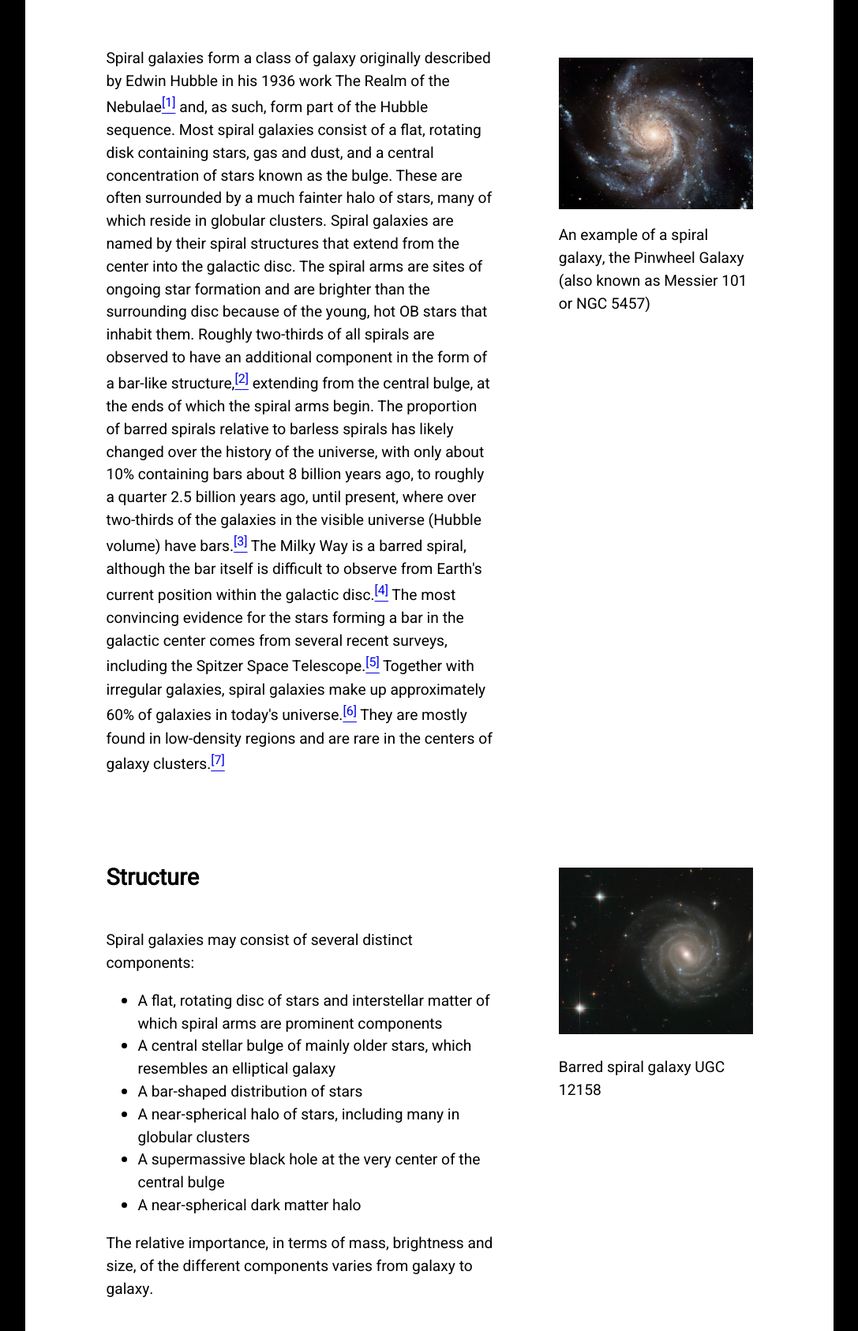
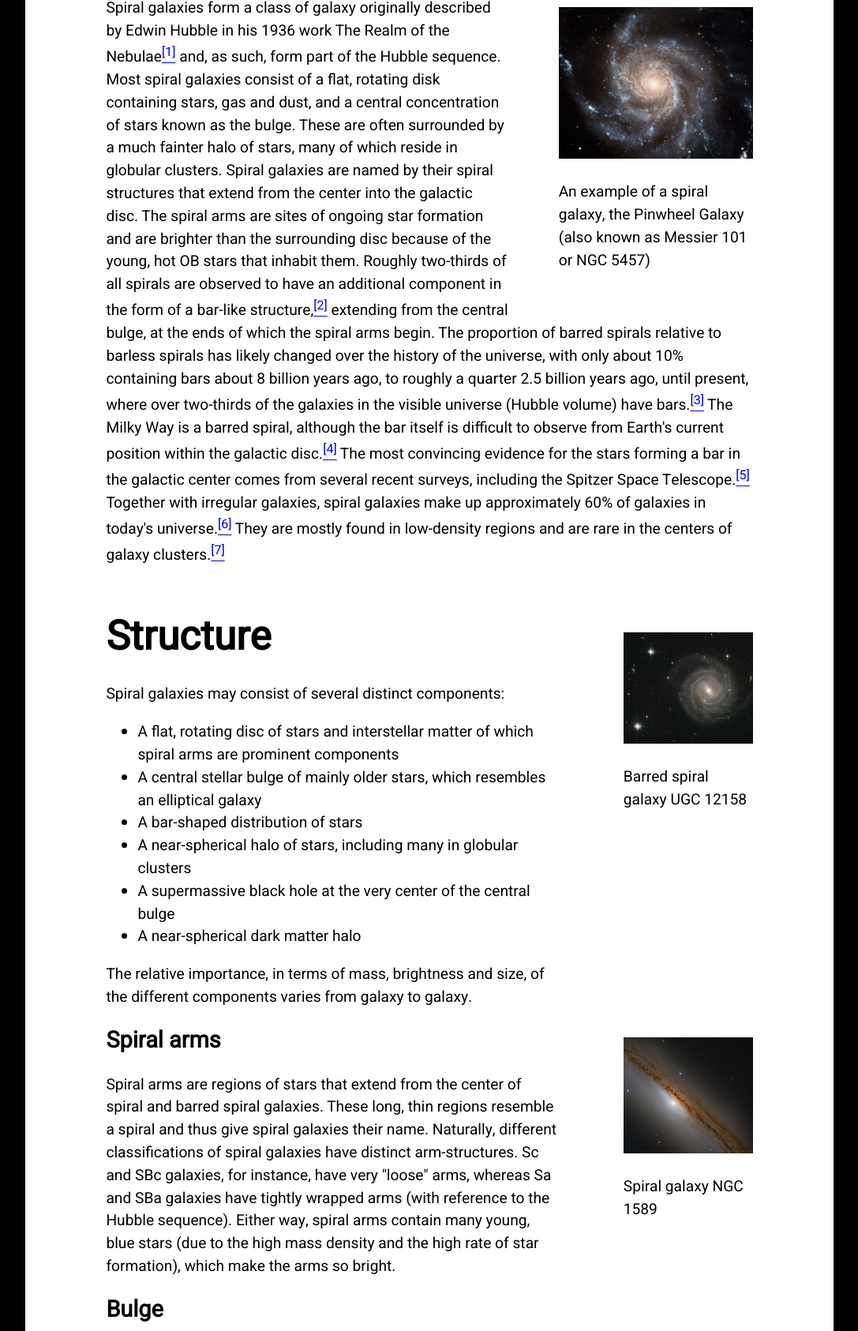
Before and after one commit to dev-zol/WebDesignWikipedia, a plain HTML site: page index.html in a window 1280 px wide. Shown: the part 487-2173 px from the top of the page at 79% size, without its empty margins (96-1183 px from the left). Drawn offline with nearby package versions, Linux system fonts and the light colour scheme.

Commit message:
Spacing and Star Rotation Fix
Fixed spacing between sections
Changed color of stars
Changed font sizes for headers

```diff
--- a/index.html
+++ b/index.html
@@ -21,6 +21,10 @@
           </div>
         </header>
         <section class="img_section">
+          <div>
+            <img src="assets/galaxy1.jpg" alt="Pinwheel galaxy" />
+            <p>An example of a spiral galaxy, the Pinwheel Galaxy (also known as Messier 101 or NGC 5457)</p>
+          </div>
           <p>Spiral galaxies form a class of galaxy originally described by Edwin Hubble in his 1936 work The Realm of the Nebulae<a href="#ref"><sup>[1]</sup></a> and, as such, form part of the Hubble sequence. Most spiral galaxies consist of a flat, rotating disk containing stars, gas and dust, and a central concentration of stars known as the bulge. These are often surrounded by a much fainter halo of stars, many of which reside in globular clusters.
 
             Spiral galaxies are named by their spiral structures that extend from the center into the galactic disc. The spiral arms are sites of ongoing star formation and are brighter than the surrounding disc because of the young, hot OB stars that inhabit them.
@@ -30,11 +34,7 @@
             The Milky Way is a barred spiral, although the bar itself is difficult to observe from Earth's current position within the galactic disc.<a href="#ref"><sup>[4]</sup></a> The most convincing evidence for the stars forming a bar in the galactic center comes from several recent surveys, including the Spitzer Space Telescope.<a href="#ref"><sup>[5]</sup></a>
 
             Together with irregular galaxies, spiral galaxies make up approximately 60% of galaxies in today's universe.<a href="#ref"><sup>[6]</sup></a> They are mostly found in low-density regions and are rare in the centers of galaxy clusters.<a href="#ref"><sup>[7]</sup></a></p>
-          <div>
-            <img src="assets/galaxy1.jpg" alt="Pinwheel galaxy" />
-            <p>An example of a spiral galaxy, the Pinwheel Galaxy (also known as Messier 101 or NGC 5457)</p>
-          </div>
-          </section>
+        </section>
         <section class="with-images">
           <div class="content">
             <h2>Structure</h2>
@@ -252,16 +252,15 @@
 
         camera = new THREE.PerspectiveCamera(75, window.innerWidth / window.innerHeight, 0.1, 1000);
         camera.position.setZ(0);
-        camera.position.setX(0);
 
-        Array(400).fill().forEach(addStar);
+        Array(300).fill().forEach(addStar);
 
         renderer = new THREE.WebGLRenderer({antialias: true});
         renderer.setPixelRatio(window.devicePixelRatio);
         renderer.setSize(window.innerWidth, window.innerHeight);
         document.body.appendChild(renderer.domElement);
 
-        const ambientLight = new THREE.AmbientLight(0xffffff);
+        const ambientLight = new THREE.AmbientLight(0xEBA271);
         scene.add(ambientLight);
 
         const renderScene = new RenderPass( scene, camera );
@@ -292,10 +291,14 @@
       }
 
       function onWindowScroll() {
+        var point = new THREE.Vector3(0, 0, 0);
+        camera.lookAt(point);
         const t = document.body.getBoundingClientRect().top;
-        camera.position.z = t * -0.001;
-        camera.position.x = t * -0.0004;
-        camera.position.y = t * -0.0008;
+        camera.rotateY(t * 0.00008);
+
+        //camera.position.z = t * -0.001;
+        //camera.position.x = t * -0.0004;
+        //camera.position.y = t * -0.0008;
       }
 
       function onWindowResize() {
--- a/style.css
+++ b/style.css
@@ -51,7 +51,7 @@ header {
   justify-content: flex-start;
   align-items: center;
   width: 100%;
-  margin-bottom: 3rem;
+  margin-bottom: 1rem;
 }
 
 header>img {
@@ -87,7 +87,16 @@ section {
   align-self: center;
   font-size: 1.2rem;
   margin-top: 2rem;
-  margin-bottom: 2rem;
+}
+
+h2 {
+  font-size: 3.2rem;
+  margin: 0;
+}
+
+h3 {
+  font-size: 1.8rem;
+  margin: 0;
 }
 
 section.with-images {
@@ -95,7 +104,7 @@ section.with-images {
 }
 
 section>div.content {
-  width: 60%;
+  width: 70%;
   display: flex;
   flex-direction: column;
   justify-content: space-between;
@@ -107,7 +116,7 @@ section>div.images {
   flex-direction: column;
   justify-content: space-between;
   margin-top: 2rem;
-  width: 30%;
+  width: 20%;
 }
 
 section>div>card>img {
@@ -116,23 +125,22 @@ section>div>card>img {
 }
 
 .img_section {
-  display: flex;
-  flex-direction: row;
-  justify-content: space-between;
+  margin-top: 0px;
   width: 80%;
-  align-self: center;
+  display: block;
 }
 
 .img_section>p {
-  width: 60%;
+  width: 100%;
+  float: none;
 }
 
 .img_section>div {
   width: 30%;
-  display: flex;
-  flex-direction: column;
-  justify-content: flex-start;
   margin-top: 2rem;
+  margin-bottom: 2rem;
+  margin-left: 4rem;
+  float: right;
 }
 
 .img_section>div>img {
@@ -154,6 +162,7 @@ section>div>card>img {
   width: 30%;
   max-height: 500px;
   text-align: center;
+  margin-bottom: 2rem;
 }
 
 .galaxy-card>img {
```
